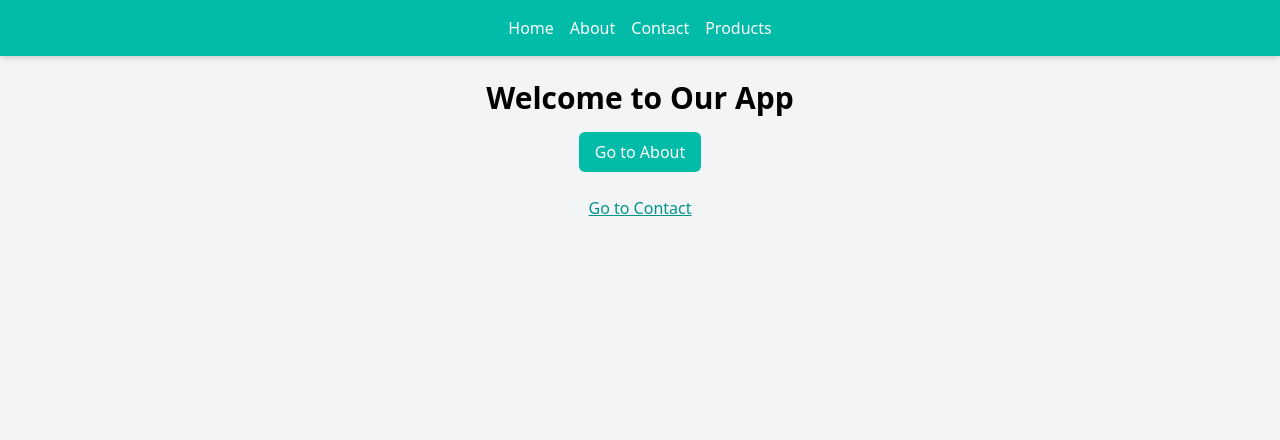
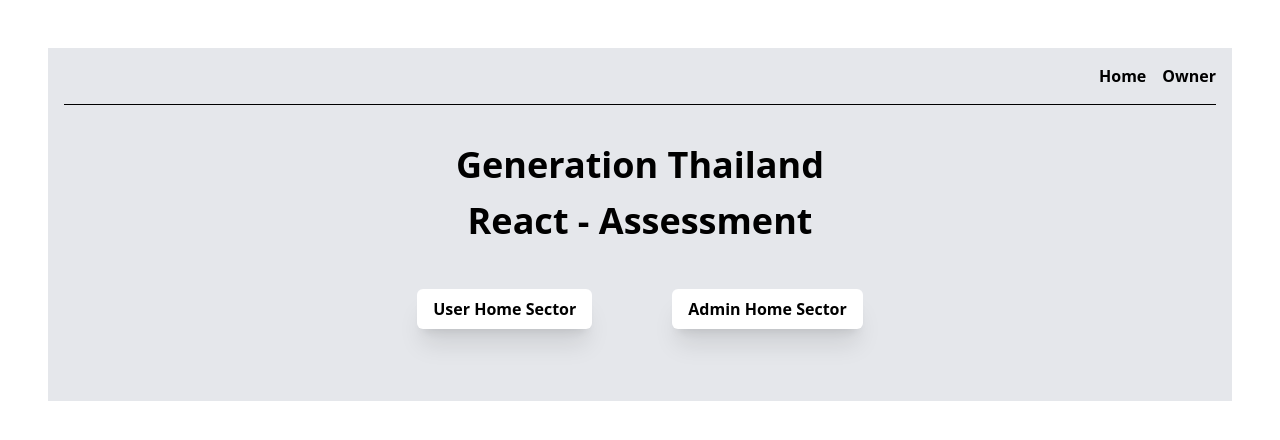
Before and after one commit to ChirayuthK/04-Chirayuth-react, a React (Vite) app: page / in a window 1280 px wide. Shown: the top 440 px of the page. Built offline with nearby package versions, Linux system fonts and the light colour scheme.

Commit message:
Updated Home page

```diff
--- a/src/components/Layout.jsx
+++ b/src/components/Layout.jsx
@@ -3,9 +3,9 @@ import { Outlet, Link } from "react-router-dom";
 
 const Layout = () => {
   return (
-    <div className="min-h-screen bg-gray-100 flex flex-col">
-      <nav className="bg-teal-500 text-white p-4 shadow-md">
-        <ul className="flex gap-4 justify-center">
+    <div className="w-auto h-min-screen my-12 mx-12  bg-gray-200 flex flex-col">
+      <nav className="bg-gray-250 text-black font-bold p-4">
+        <ul className="flex gap-4 justify-end mb-4">
           <li>
             <Link to="/" className="hover:text-yellow-400">
               Home
@@ -13,20 +13,11 @@ const Layout = () => {
           </li>
           <li>
             <Link to="/about" className="hover:text-yellow-400">
-              About
-            </Link>
-          </li>
-          <li>
-            <Link to="/contact" className="hover:text-yellow-400">
-              Contact
-            </Link>
-          </li>
-          <li>
-            <Link to="/products" className="hover:text-yellow-400">
-              Products
+              Owner
             </Link>
           </li>
         </ul>
+      <hr />
       </nav>
       <div className="p-6 max-w-4xl mx-auto w-full">
         <Outlet />
--- a/src/pages/Home.jsx
+++ b/src/pages/Home.jsx
@@ -10,21 +10,24 @@ const Home = () => {
 
   return (
     <div className="text-center">
-      <h1 className="text-3xl font-bold mb-4">Welcome to Our App</h1>
+      <h1 className="text-4xl font-bold mb-4">Generation Thailand</h1>
+      <h1 className="text-4xl font-bold mb-4">React - Assessment</h1>
+      <div className="flex mt-12 gap-20 justify-center">
       <button
         onClick={handleNavigate}
-        className="px-4 py-2 bg-teal-500 text-white rounded-md hover:bg-teal-700 transition"
+        className="px-4 py-2 bg-white text-black font-bold rounded-md shadow-xl hover:bg-amber-200 transition cursor-pointer"
       >
-        Go to About
+        User Home Sector
       </button>
+      <button
+        onClick={handleNavigate}
+        className="px-4 py-2 bg-white text-black font-bold rounded-md shadow-xl hover:bg-amber-200 transition cursor-pointer"
+      >
+        Admin Home Sector
+      </button>
+      </div>
       <br />
       <br />
-      <Link
-        to="/contact"
-        className="text-teal-600 underline hover:text-teal-800"
-      >
-        Go to Contact
-      </Link>
     </div>
   );
 };
```
Also changed, not shown: 1 other file (tests, documents, lock files or other folders).
